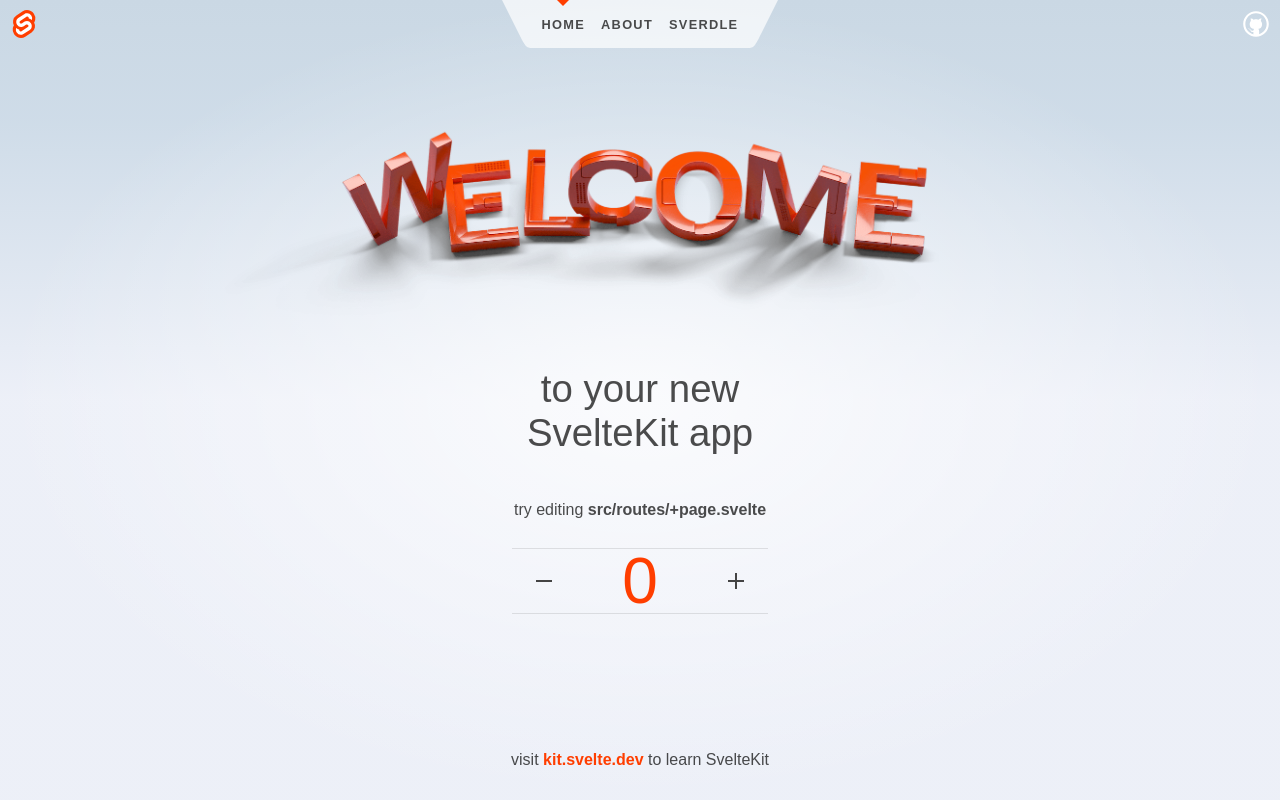
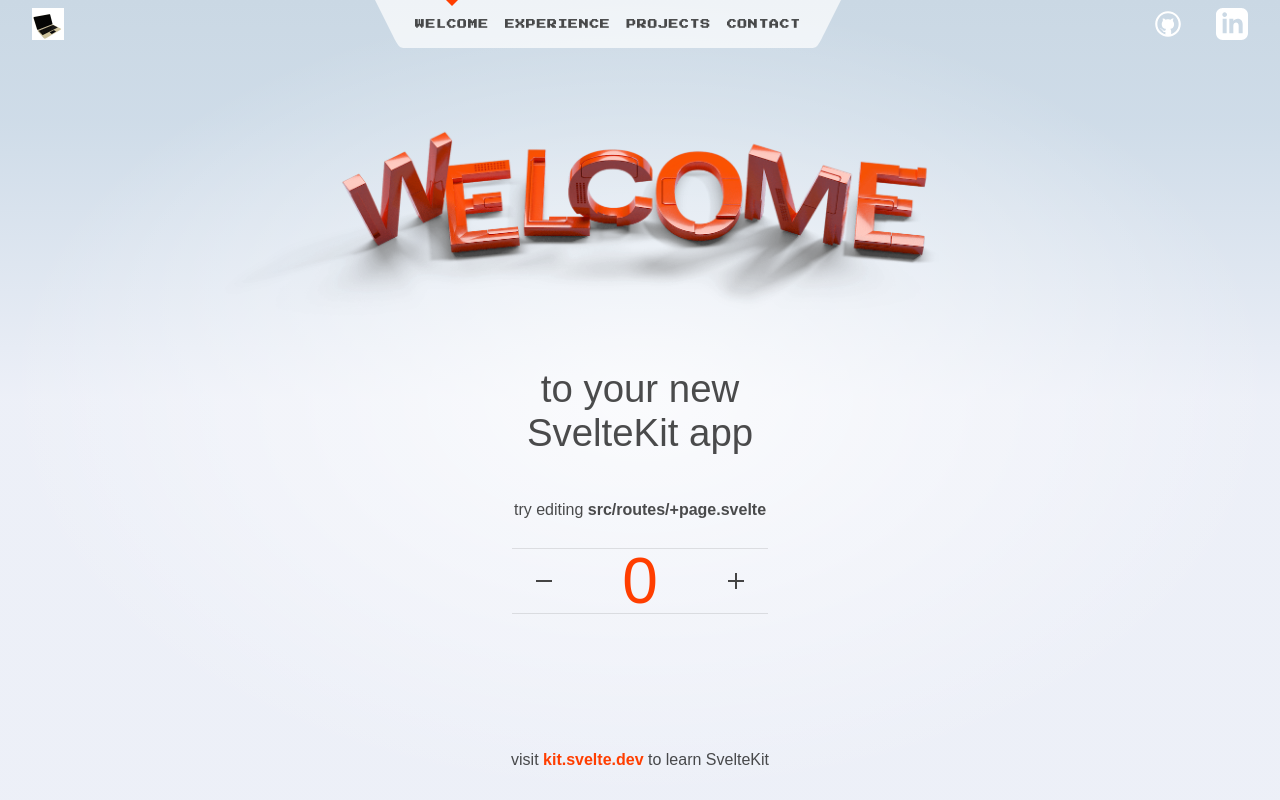
Before and after one commit to chj2788/svelte-portfolio, a SvelteKit app: page / in a window 1280 px wide. Built offline with nearby package versions, Linux system fonts and the light colour scheme.

Commit message:
modify header component

```diff
--- a/src/routes/Header.svelte
+++ b/src/routes/Header.svelte
@@ -1,13 +1,14 @@
 <script>
 	import { page } from '$app/stores';
-	import logo from '$lib/images/svelte-logo.svg';
 	import github from '$lib/images/github.svg';
+	import linkedin from '$lib/images/linkedin.svg';
+	import laptop from '$lib/images/laptop.gif';
 </script>
 
 <header>
 	<div class="corner">
-		<a href="https://kit.svelte.dev">
-			<img src={logo} alt="SvelteKit" />
+		<a href="/">
+			<img src={laptop} alt="laptop"/>
 		</a>
 	</div>
 
@@ -17,13 +18,16 @@
 		</svg>
 		<ul>
 			<li aria-current={$page.url.pathname === '/' ? 'page' : undefined}>
-				<a href="/">Home</a>
+				<a href="/">Welcome</a>
 			</li>
-			<li aria-current={$page.url.pathname === '/about' ? 'page' : undefined}>
-				<a href="/about">About</a>
+			<li aria-current={$page.url.pathname === '/experience' ? 'page' : undefined}>
+				<a href="/experience">Experience</a>
 			</li>
-			<li aria-current={$page.url.pathname.startsWith('/sverdle') ? 'page' : undefined}>
-				<a href="/sverdle">Sverdle</a>
+			<li aria-current={$page.url.pathname === '/projects' ? 'page' : undefined}>
+				<a href="/projects">Projects</a>
+			</li>
+			<li aria-current={$page.url.pathname === '/contact' ? 'page' : undefined}>
+				<a href="/contact">Contact</a>
 			</li>
 		</ul>
 		<svg viewBox="0 0 2 3" aria-hidden="true">
@@ -32,8 +36,11 @@
 	</nav>
 
 	<div class="corner">
-		<a href="https://github.com/sveltejs/kit">
+		<a href="https://github.com/chj2788">
 			<img src={github} alt="GitHub" />
+		</a>
+		<a href="https://www.linkedin.com/in/hyunjin-alice-chang-0a91621a3/">
+			<img src={linkedin} alt="Linkedin" />
 		</a>
 	</div>
 </header>
@@ -42,10 +49,11 @@
 	header {
 		display: flex;
 		justify-content: space-between;
+		padding: 0 1em;
 	}
 
 	.corner {
-		width: 3em;
+		display: flex;
 		height: 3em;
 	}
 
@@ -55,6 +63,7 @@
 		justify-content: center;
 		width: 100%;
 		height: 100%;
+		margin: 0 1em;
 	}
 
 	.corner img {
@@ -116,11 +125,12 @@
 		padding: 0 0.5rem;
 		color: var(--color-text);
 		font-weight: 700;
-		font-size: 0.8rem;
+		font-size: 0.6rem;
 		text-transform: uppercase;
 		letter-spacing: 0.1em;
 		text-decoration: none;
 		transition: color 0.2s linear;
+		font-family: 'Press Start 2P', cursive;
 	}
 
 	a:hover {
```
